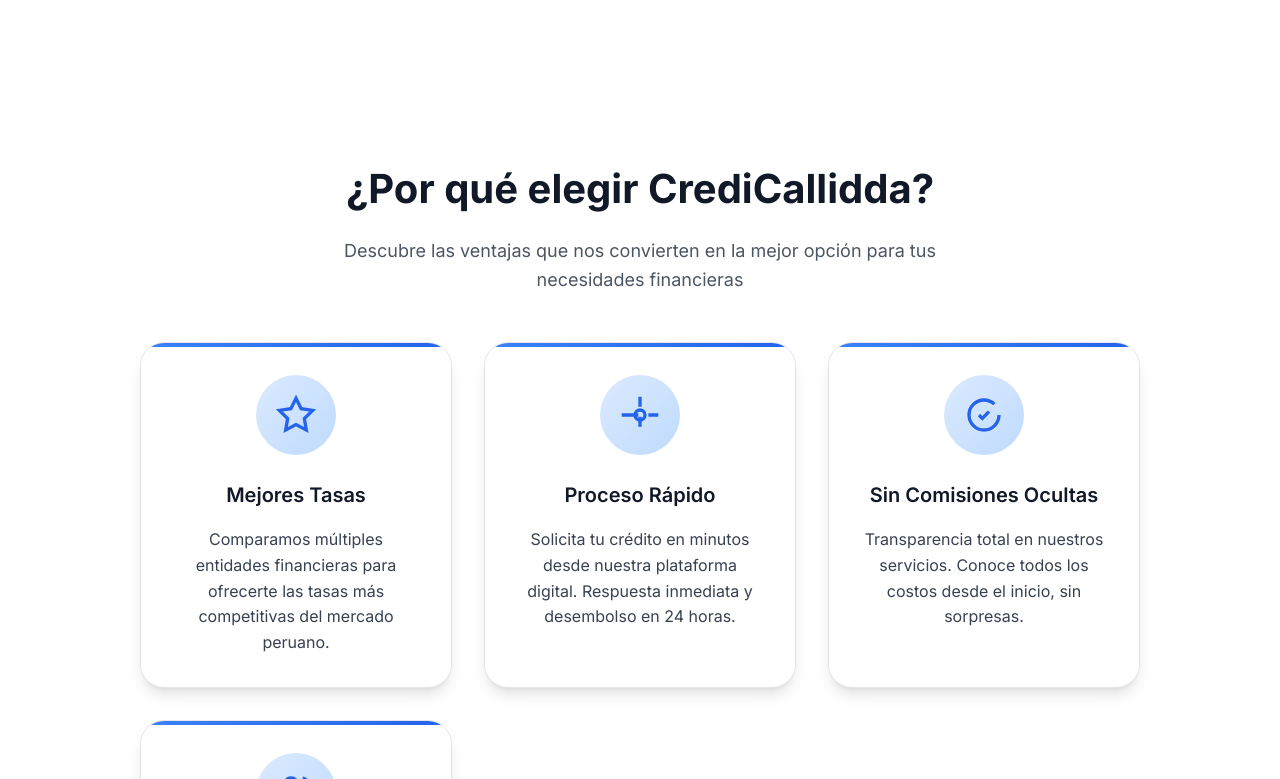
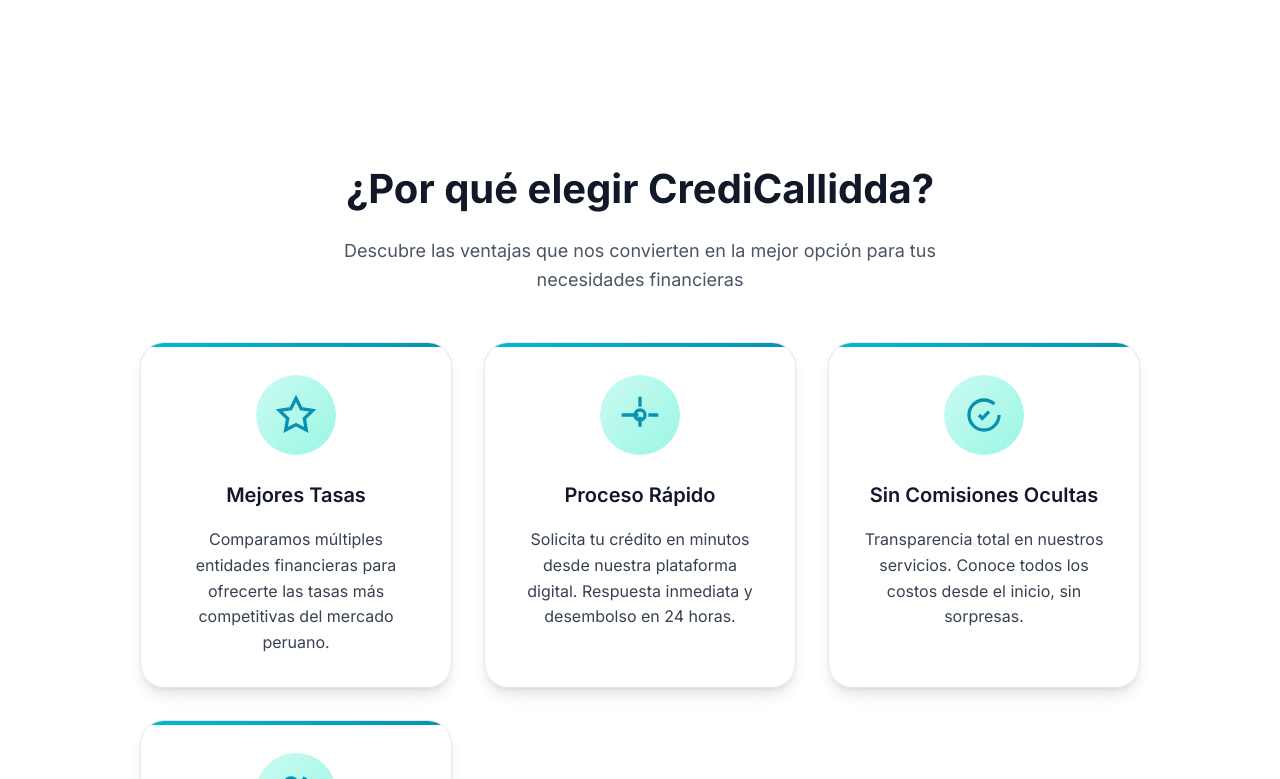
Before and after one commit to Xangel0s/CalidaLanding, a plain HTML site: page nosotros.html in a window 1280 px wide. Shown: the part 2021-2800 px from the top of the page. Drawn offline with Linux system fonts and the light colour scheme.

Commit message:
Actualización: logos nuevos y gradiente Calidda aplicado a botones y secciones principales

```diff
--- a/css/components.css
+++ b/css/components.css
@@ -443,7 +443,7 @@
 /* CTA Section */
 .cta-section {
     padding: var(--spacing-16) 0;
-    background: linear-gradient(135deg, var(--primary-600) 0%, var(--secondary-600) 100%);
+    background: linear-gradient(135deg, #00BCD4 0%, #00C853 100%);
     text-align: center;
 }
 
@@ -842,7 +842,7 @@
 
 /* Page Hero Section */
 .page-hero {
-    background: linear-gradient(135deg, var(--primary-600) 0%, var(--primary-700) 100%);
+    background: linear-gradient(135deg, #00BCD4 0%, #00C853 100%);
     color: white;
     padding: var(--spacing-16) 0 var(--spacing-12) 0;
     text-align: center;
@@ -963,7 +963,7 @@
     width: 80px;
     height: 80px;
     margin: 0 auto var(--spacing-6);
-    background: linear-gradient(135deg, var(--primary-500), var(--primary-600));
+    background: linear-gradient(135deg, #00BCD4 0%, #00C853 100%);
     border-radius: 50%;
     display: flex;
     align-items: center;
--- a/css/help-center.css
+++ b/css/help-center.css
@@ -2,7 +2,7 @@
 
 /* Hero Section for Help Center */
 .help-hero {
-    background: linear-gradient(135deg, #667eea 0%, #764ba2 100%);
+    background: var(--linear-gradiend-revert);
     color: white;
     padding: 80px 0;
     text-align: center;
--- a/css/main.css
+++ b/css/main.css
@@ -1,26 +1,61 @@
-/* Variables CSS */
+/* Variables CSS - Calidda Inspired Colors */
 :root {
-    --primary-50: #eff6ff;
-    --primary-100: #dbeafe;
-    --primary-200: #bfdbfe;
-    --primary-300: #93c5fd;
-    --primary-400: #60a5fa;
-    --primary-500: #3b82f6;
-    --primary-600: #2563eb;
-    --primary-700: #1d4ed8;
-    --primary-800: #1e40af;
-    --primary-900: #1e3a8a;
-
-    --secondary-50: #f0fdf4;
-    --secondary-100: #dcfce7;
-    --secondary-200: #bbf7d0;
-    --secondary-300: #86efac;
-    --secondary-400: #4ade80;
-    --secondary-500: #22c55e;
-    --secondary-600: #16a34a;
-    --secondary-700: #15803d;
-    --secondary-800: #166534;
-    --secondary-900: #14532d;
+    /* Calidda Primary Colors (Turquesa - Teal) */
+    --calidda-teal-50: #f0fdfa;
+    --calidda-teal-100: #ccfbf1;
+    --calidda-teal-200: #99f6e4;
+    --calidda-teal-300: #5eead4;
+    --calidda-teal-400: #2dd4bf;
+    --calidda-teal-500: #00BCD4;
+    --calidda-teal-600: #0891b2;
+    --calidda-teal-700: #0e7490;
+    --calidda-teal-800: #155e75;
+    --calidda-teal-900: #164e63;
+
+    /* Calidda Secondary Colors (Verde Esmeralda) */
+    --calidda-green-50: #f0fdf4;
+    --calidda-green-100: #dcfce7;
+    --calidda-green-200: #bbf7d0;
+    --calidda-green-300: #86efac;
+    --calidda-green-400: #4ade80;
+    --calidda-green-500: #00C853;
+    --calidda-green-600: #16a34a;
+    --calidda-green-700: #15803d;
+    --calidda-green-800: #166534;
+    --calidda-green-900: #14532d;
+
+    /* Primary vars mapped to Calidda teal colors */
+    --primary-50: var(--calidda-teal-50);
+    --primary-100: var(--calidda-teal-100);
+    --primary-200: var(--calidda-teal-200);
+    --primary-300: var(--calidda-teal-300);
+    --primary-400: var(--calidda-teal-400);
+    --primary-500: var(--calidda-teal-500);
+    --primary-600: var(--calidda-teal-600);
+    --primary-700: var(--calidda-teal-700);
+    --primary-800: var(--calidda-teal-800);
+    --primary-900: var(--calidda-teal-900);
+
+    /* Secondary vars mapped to Calidda green */
+    --secondary-50: var(--calidda-green-50);
+    --secondary-100: var(--calidda-green-100);
+    --secondary-200: var(--calidda-green-200);
+    --secondary-300: var(--calidda-green-300);
+    --secondary-400: var(--calidda-green-400);
+    --secondary-500: var(--calidda-green-500);
+    --secondary-600: var(--calidda-green-600);
+    --secondary-700: var(--calidda-green-700);
+    --secondary-800: var(--calidda-green-800);
+    --secondary-900: var(--calidda-green-900);
+
+    /* Calidda Gradients - Turquesa to Verde */
+    --calidda-gradient-primary: linear-gradient(135deg, #00BCD4 0%, #00C853 100%);
+    --calidda-gradient-secondary: linear-gradient(135deg, var(--calidda-green-500) 0%, var(--calidda-green-700) 100%);
+    --calidda-gradient-hero: linear-gradient(135deg, #00BCD4 0%, #00C853 100%);
+    --calidda-gradient-card: linear-gradient(135deg, var(--calidda-teal-50) 0%, var(--calidda-green-50) 100%);
+
+    /* Linear gradient revert variable */
+    --linear-gradiend-revert: linear-gradient(135deg, #00BCD4 0%, #00C853 100%);
 
     --gray-50: #f9fafb;
     --gray-100: #f3f4f6;
@@ -33,8 +68,8 @@
     --gray-800: #1f2937;
     --gray-900: #111827;
 
-    --orange-500: #f97316;
-    --orange-600: #ea580c;
+    --orange-500: var(--calidda-orange-500);
+    --orange-600: var(--calidda-orange-600);
 
     --red-500: #ef4444;
     --red-600: #dc2626;
@@ -45,8 +80,8 @@
     --purple-500: #8b5cf6;
     --purple-600: #7c3aed;
 
-    --blue-500: #3b82f6;
-    --blue-600: #2563eb;
+    --blue-500: var(--calidda-blue-500);
+    --blue-600: var(--calidda-blue-600);
 
     /* Typography */
     --font-family: 'Inter', system-ui, -apple-system, sans-serif;
@@ -171,24 +206,26 @@
 }
 
 .btn-primary {
-    background-color: var(--primary-500);
+background: var(--linear-gradiend-revert);
 color: white;
 border-color: var(--primary-500);
 }
 
 .btn-primary:hover:not(:disabled) {
-    background-color: var(--primary-600);
+background: var(--linear-gradiend-revert);
+filter: brightness(0.95);
 border-color: var(--primary-600);
 }
 
 .btn-secondary {
-    background-color: var(--secondary-500);
+background: var(--linear-gradiend-revert);
 color: white;
 border-color: var(--secondary-500);
 }
 
 .btn-secondary:hover:not(:disabled) {
-    background-color: var(--secondary-600);
+background: var(--linear-gradiend-revert);
+filter: brightness(0.95);
 border-color: var(--secondary-600);
 }
 
@@ -204,13 +241,14 @@
 }
 
 .btn-white {
-    background-color: white;
-    color: var(--primary-600);
-    border-color: white;
+background: var(--linear-gradiend-revert);
+color: white;
+border-color: var(--primary-500);
 }
 
 .btn-white:hover:not(:disabled) {
-    background-color: var(--gray-50);
+background: var(--linear-gradiend-revert);
+filter: brightness(0.95);
 }
 
 /* Header Styles */
--- a/css/pages.css
+++ b/css/pages.css
@@ -2,7 +2,7 @@
 
 /* Page Hero Section */
 .page-hero {
-    background: linear-gradient(135deg, var(--primary-600) 0%, var(--primary-800) 100%);
+    background: linear-gradient(135deg, #00BCD4 0%, #00C853 100%);
     color: white;
     padding: 80px 0 60px;
     text-align: center;
--- a/nosotros.html
+++ b/nosotros.html
@@ -42,7 +42,7 @@
                 <!-- Logo -->
                 <div class="logo">
                     <a href="/">
-                        <img src="images/logo-credicalidda.svg" alt="Credicálidda" class="logo-img">
+                        <img src="images/logo/calidalogo.svg" alt="Calidda" class="logo-img">
                     </a>
                 </div>
 
```
Also changed, not shown: asesoria-financiera.html (+1 -1 lines), centro-ayuda.html (+1 -1 lines), creditos-empresariales.html (+1 -1 lines), creditos-personales.html (+1 -1 lines), equipo.html (+1 -1 lines), index.html (+1 -1 lines), novedades.html (+1 -1 lines), trabaja-con-nosotros.html (+1 -1 lines), images/logo/calidalogo.svg (added). Lines whose indentation alone changed are shown as unchanged.
